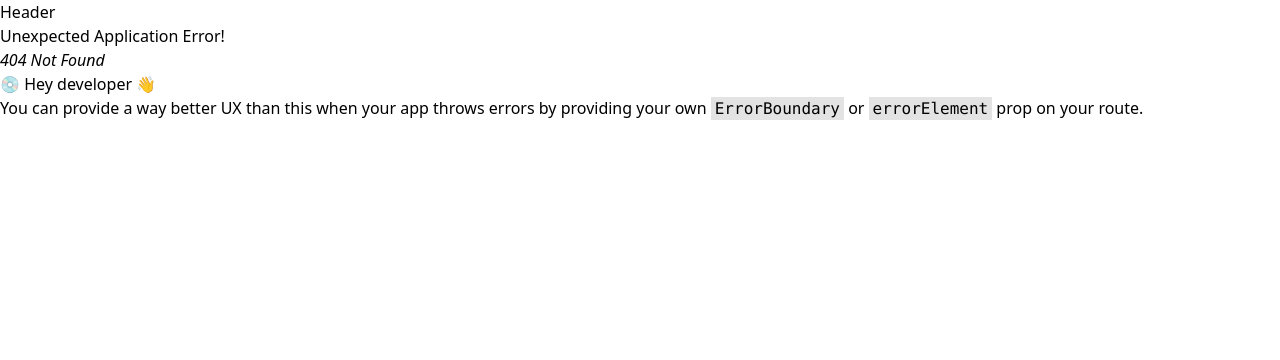
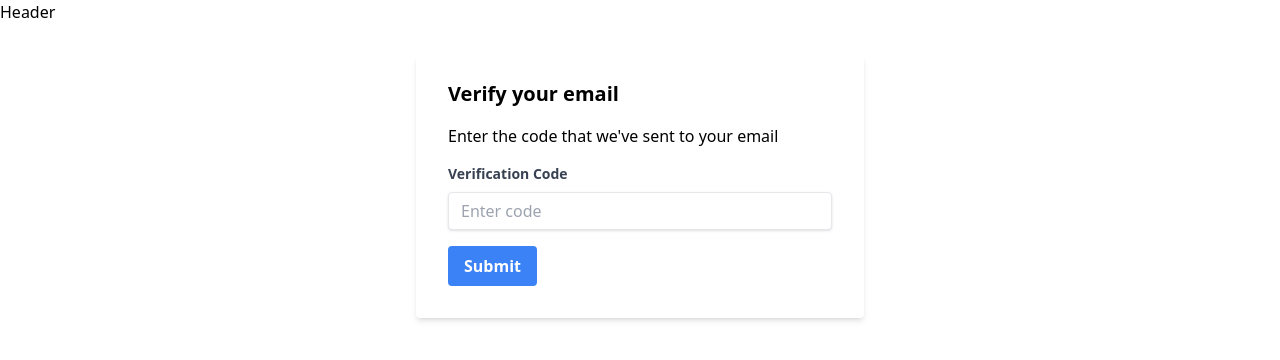
Before and after one commit to Anandsg/Expense-tracker, a React (Create React App) app: page /verify in a window 1280 px wide. Before the commit this address had no page. Shown: the top 360 px of the page. Built offline with nearby package versions, Linux system fonts and the light colour scheme.

Commit message:
email verification

```diff
--- a/src/App.js
+++ b/src/App.js
@@ -4,12 +4,17 @@ import Login from "./components/auth/Login";
 import Welcome from "./components/pages/Welcome";
 import Header from "./components/pages/Header";
 import UpdateProfile from "./components/pages/UpdateProfile";
+import EmailVerification from "./components/auth/EmailVerification";
 
 const App = () => {
   const appRouter = createBrowserRouter([
     {
       path: '/',
       element: <Login />
+    },
+    {
+      path: '/verify',
+      element: <EmailVerification />
     },
     {
       path: '/welcome',
--- /dev/null
+++ b/src/components/auth/EmailVerification.js
@@ -0,0 +1,67 @@
+import React, { useState } from 'react';
+import { useNavigate } from "react-router-dom";
+import axios from "axios";
+
+
+const EmailVerification = () => {
+    const [mailUrl, setMailUrl] = useState("");
+    const navigate = useNavigate();
+    const submitHandler = async (e) => {
+        e.preventDefault();
+        try {
+            let tmp1 = mailUrl.split("oobCode=")[1];
+            let tmp2 = tmp1.split("&apiKey=")[0];
+            console.log(tmp2)
+            console.log(tmp1)
+            const resp = await axios.post(
+                "https://identitytoolkit.googleapis.com/v1/accounts:update?key=AIzaSyCYeO_oN8vi04oevMwTzHFSCuxOCgbLHe8",
+                {
+                    oobCode: tmp2,
+                }
+            );
+            console.log(resp)
+            if (resp.data.emailVerified === true) {
+                console.log(resp);
+                navigate("/welcome", { replace: true });
+            }
+        } catch (error) {
+            window.alert("Please enter valid link...");
+            console.log(error.message);
+        }
+    };
+
+    return (
+        <div className="max-w-md mx-auto mt-8">
+            <form className="bg-white shadow-md rounded px-8 pt-6 pb-8 mb-4">
+                <h2 className="text-xl font-bold mb-4">Verify your email</h2>
+                <h3 className="text-md mb-4">Enter the code that we've sent to your email</h3>
+
+                <div className="mb-4">
+                    <label className="block text-gray-700 text-sm font-bold mb-2" htmlFor="verificationCode">
+                        Verification Code
+                    </label>
+                    <input
+                        className="shadow appearance-none border rounded w-full py-2 px-3 text-gray-700 leading-tight focus:outline-none focus:shadow-outline"
+                        id="verificationCode"
+                        type="text"
+                        placeholder="Enter code"
+                        value={mailUrl}
+                        onChange={(e) => setMailUrl(e.target.value)}
+                    />
+                </div>
+
+                <div className="flex items-center justify-between">
+                    <button
+                        className="bg-blue-500 hover:bg-blue-700 text-white font-bold py-2 px-4 rounded focus:outline-none focus:shadow-outline"
+                        type="button"
+                        onClick={submitHandler}
+                    >
+                        Submit
+                    </button>
+                </div>
+            </form>
+        </div>
+    );
+}
+
+export default EmailVerification;
--- a/src/components/auth/Login.js
+++ b/src/components/auth/Login.js
@@ -1,9 +1,9 @@
 import React, { useRef, useState } from "react";
-// import Header from "../body/Header";
 import { checkValidateData } from "../../utils/validation";
 import { createUserWithEmailAndPassword, signInWithEmailAndPassword } from "firebase/auth";
 import { auth } from "../../utils/firebase";
 import { useNavigate } from "react-router-dom";
+import axios from "axios";
 
 const Login = () => {
     const [isSignUpForm, setIsSignUpForm] = useState(true);
@@ -14,49 +14,68 @@ const Login = () => {
     const password = useRef(null);
     const confirmPassword = useRef(null);
 
-    const handleValidationBtn = () => {
-        const message = checkValidateData(email.current.value, password.current.value, confirmPassword.current ? confirmPassword.current.value : null);
+    const handleValidationBtn = async () => {
+        const message = checkValidateData(email.current.value,
+            password.current.value, confirmPassword.current ?
+            confirmPassword.current.value : null);
         setErrorMessage(message);
         if (message) return;
 
+        try {
             if (isSignUpForm) {
                 // Sign up logic
-            if (confirmPassword.current && confirmPassword.current.value !== password.current.value) {
+                if (confirmPassword.current && confirmPassword.current.value
+                    !== password.current.value) {
                     setErrorMessage("Passwords do not match.");
                     return;
                 }
-            createUserWithEmailAndPassword(auth, email.current.value, password.current.value, confirmPassword.current ? confirmPassword.current.value : null)
-                .then((userCredential) => {
+
+                const userCredential = await createUserWithEmailAndPassword(auth, email.current.value,
+                    password.current.value,
+                    confirmPassword.current ?
+                        confirmPassword.current.value : null);
                 const user = userCredential.user;
                 console.log(user);
-                    navigate('/welcome');
-                })
-                .catch((error) => {
-                    // const errorCode = error.code;
-                    // const errorMessage = error.message;
-                    // setErrorMessage(errorCode + "-" + errorMessage);
-                    setErrorMessage("email already in use please login.");
-                });
+
+                // Send verification email
+                const mailVerify = await axios.post(
+                    'https://identitytoolkit.googleapis.com/v1/accounts:sendOobCode?key=AIzaSyCYeO_oN8vi04oevMwTzHFSCuxOCgbLHe8',
+                    {
+                        requestType: 'VERIFY_EMAIL',
+                        idToken: user.accessToken,
+                    }
+                );
+
+                console.log(mailVerify);
+
+                if (mailVerify.status === 200) {
+                    navigate('/verify', { replace: true });
+                }
             } else {
                 // Login logic
-            signInWithEmailAndPassword(auth, email.current.value, password.current.value)
-                .then((userCredential) => {
+                const userCredential = await signInWithEmailAndPassword(auth, email.current.value,
+                    password.current.value);
                 const user = userCredential.user;
                 console.log(user);
+
                 navigate('/welcome');
-                })
-                .catch((error) => {
-                    setErrorMessage("Please Sign up.");
-                });
+            }
+
+        } catch (error) {
+            if (error.code === "auth/email-already-in-use") {
+                setErrorMessage("Email already in use. Please login.");
+            } else {
+                setErrorMessage(error.message);
             }
         }
+    };
 
     const toggleSignInForm = () => {
-        setIsSignUpForm(!isSignUpForm)
-    }
+        setIsSignUpForm(!isSignUpForm);
+    };
+
     return (
         <div className="flex">
-            {/* <Header /> */}
             <form onSubmit={(e) => e.preventDefault()} className="w-full md:w-3/12 p-4 md:p-10 my-40 md:mx-auto right-0 left-0 border">
                 <h2 className="text-center text-xl">{isSignUpForm ? "Sign Up" : "Login"}</h2>
                 <input
@@ -78,28 +97,33 @@ const Login = () => {
                     className="p-2 my-3 flex border w-full rounded-md text-sm"
                 />}
                 <p className="text-sm text-red-500">{errorMessage}</p>
-                <button onClick={handleValidationBtn}
-                    className="p-2 my-4 bg-blue-500 text-white w-full rounded-md">
-                    {isSignUpForm ?
-                        "Sign Up" : "Login"}
+                <button
+                    onClick={handleValidationBtn}
+                    className="p-2 my-4 bg-blue-500 text-white w-full rounded-md"
+                >
+                    {isSignUpForm ? "Sign Up" : "Login"}
                 </button>
-                {isSignUpForm ?
+                {isSignUpForm ? (
                     <div className="flex bg-blue-100 p-2 rounded-md justify-center">
-                        <p className="rounded-md text-sm px-2 text-center">
-                            Have an account? </p>
-                        <p className=" text-sm cursor-pointer hover:underline"
-                            onClick={toggleSignInForm}>
+                        <p className="rounded-md text-sm px-2 text-center">Have an account? </p>
+                        <p
+                            className=" text-sm cursor-pointer hover:underline"
+                            onClick={toggleSignInForm}
+                        >
                             Login
                         </p>
-                    </div> :
+                    </div>
+                ) : (
                     <div className="flex bg-blue-100 p-2 rounded-md justify-center">
-                        <p className="rounded-md text-sm px-2 text-center">
-                            Don't have an account?</p>
-                        <p className=" text-sm cursor-pointer hover:underline"
-                            onClick={toggleSignInForm}>
+                        <p className="rounded-md text-sm px-2 text-center">Don't have an account?</p>
+                        <p
+                            className=" text-sm cursor-pointer hover:underline"
+                            onClick={toggleSignInForm}
+                        >
                             Sign Up
                         </p>
-                    </div>}
+                    </div>
+                )}
             </form>
         </div>
     );
```
Lines whose indentation alone changed are shown as unchanged.
